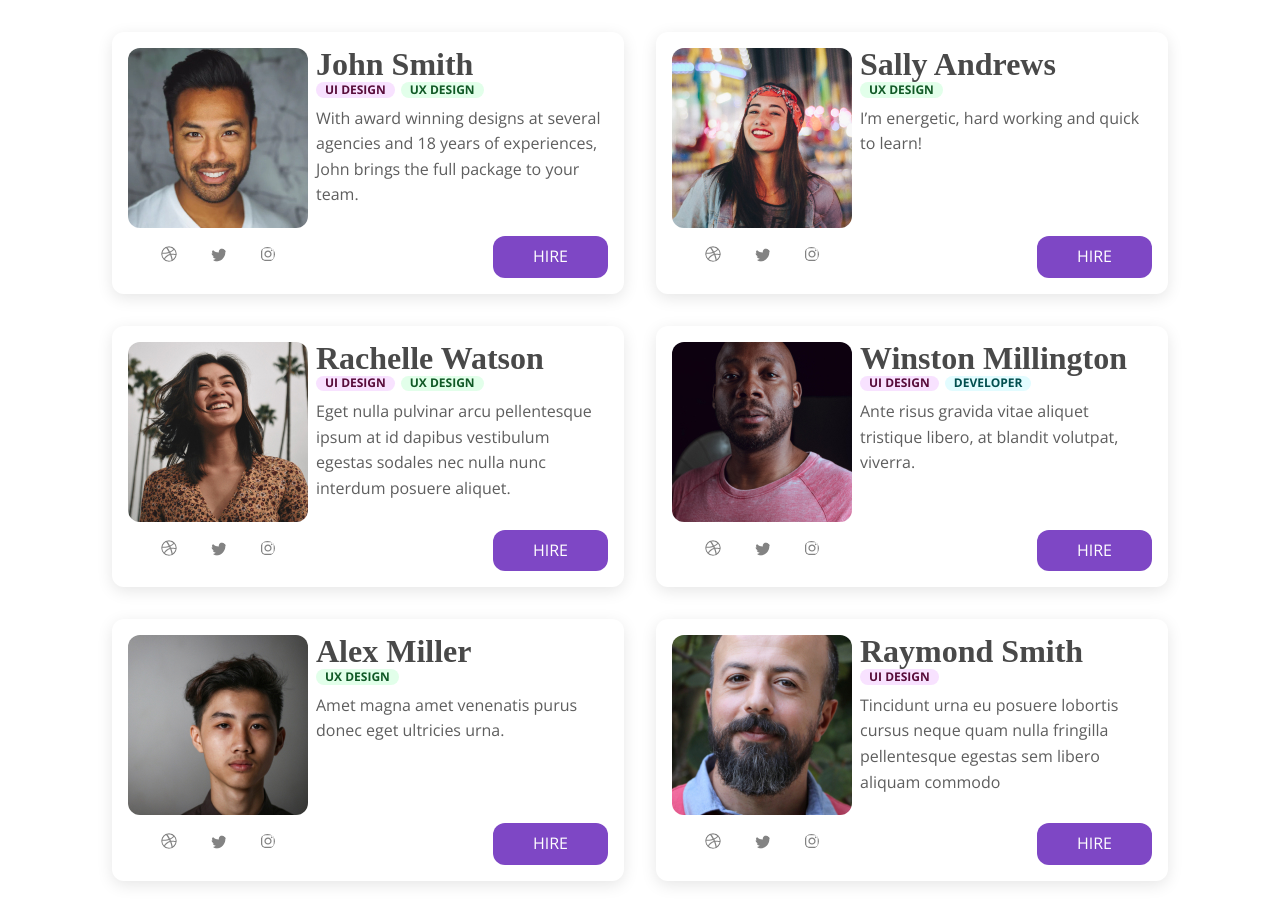
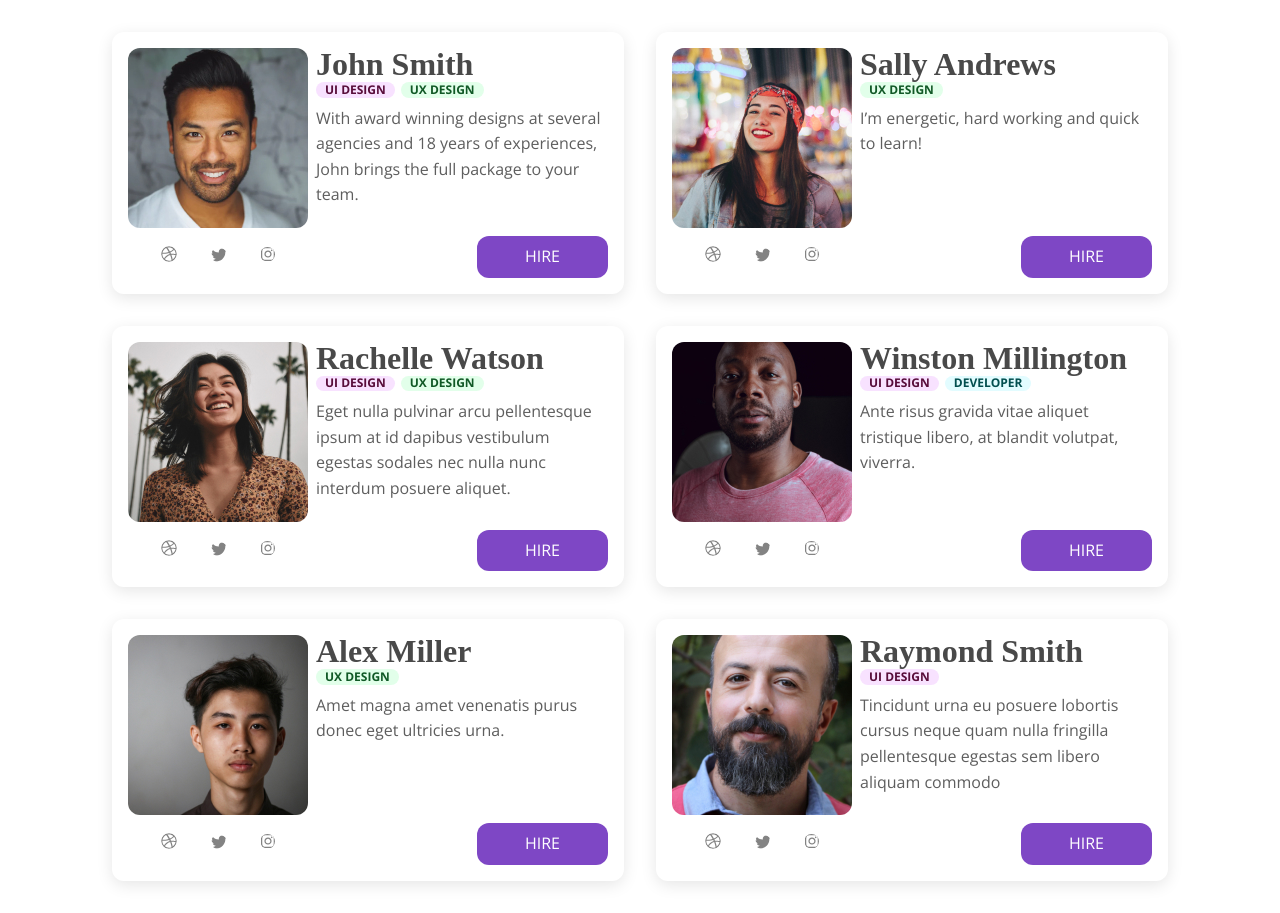
Before and after one commit to Annie-Huang/overlooked-wrap-up, a website: page index.html in a window 1280 px wide. Drawn offline with nearby package versions, Linux system fonts and the light colour scheme; a web font is replaced by a local one.

Commit message:
Kevin's solution to making .btn more generic, which i agree, shouldn't put justify-self into .btn component

```diff
--- a/styles.css
+++ b/styles.css
@@ -59,14 +59,20 @@ img {
 }
 
 .btn {
-  display: inline-flex;
-  justify-self: end;
+  display: inline-block;
 
-  padding: 0.5em 2.5em;
+  padding: 0.5em 3em; /*0.5em 2.5em; */
   border-radius: var(--border-radius);
   font-size: var(--fs-400);
+
+  /*
   background: var(--clr-accent-400);
   color: white;
+  */
+  background: var(--bg, var(--clr-accent-400));
+  color: var(--fg, #fff);
+
+
   text-transform: uppercase;
   text-decoration: none;
 }
@@ -148,6 +154,10 @@ img {
   opacity: 0.5;
 }
 
+.candidate .btn {
+  /* align-self: end;  I cannot tell which line of code in Kevin's file make the row to be higher, which will require this adjustment */
+  justify-self: end;
+}
 
 /* /////////////////
    Layout related
```
